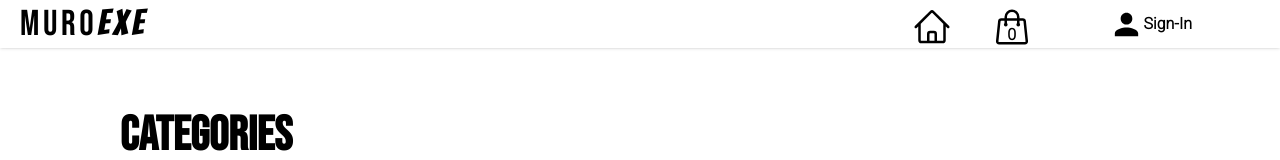
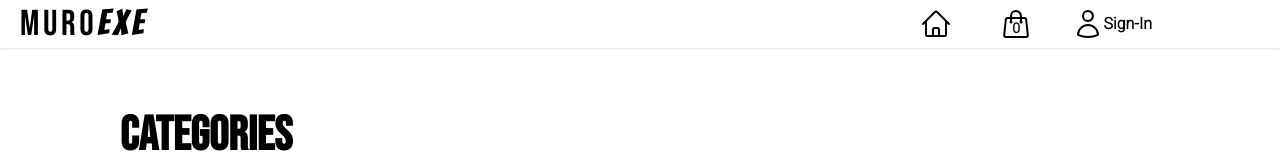
Before and after one commit to md-anas-sabah/e-commerce-user-interface, a React (Vite) app: page / in a window 1280 px wide. Shown: the top 160 px of the page. Built offline with nearby package versions, Linux system fonts and the light colour scheme; no server answers.

Commit message:
minor ui chang

```diff
--- a/src/components/Header.jsx
+++ b/src/components/Header.jsx
@@ -4,7 +4,11 @@ import LogoutIcon from "@mui/icons-material/Logout";
 import { useDispatch, useSelector } from "react-redux";
 import { toggle } from "../redux/toggleCartSlice";
 import { useUserAuth } from "../context/UserAuthContext";
-import { HomeIcon, ShoppingBagIcon } from "@heroicons/react/24/outline";
+import {
+  HomeIcon,
+  ShoppingBagIcon,
+  UserIcon,
+} from "@heroicons/react/24/outline";
 
 const Header = () => {
   const dispatch = useDispatch();
@@ -40,16 +44,16 @@ const Header = () => {
       <div className="flex flex-row relative mr-20 ">
         <div className="absolute right-60">
           <Link to="/home">
-            <HomeIcon className="h-10 w-10" />
+            <HomeIcon className="h-8 w-8" />
           </Link>
         </div>
         <div className="flex flex-col items-center justify-center">
           {!user ? (
             <Link to="/login">
-              <p className="font-roboto font-bold ">
-                <PersonIcon fontSize="large" />
+              <button className="font-roboto font-bold flex items-center mr-10">
+                <UserIcon className="h-8 w-8" />
                 <span>Sign-In</span>
-              </p>
+              </button>
             </Link>
           ) : (
             <button onClick={handleLogOut}>
@@ -61,18 +65,18 @@ const Header = () => {
         <div className="flex right-40 absolute  ">
           <div className="flex relative ">
             <ShoppingBagIcon
-              className="cursor-pointer h-10 w-10"
+              className="cursor-pointer h-8 w-8"
               onClick={() => handleToggle()}
             />
-            <p className="font-bold font-roboto absolute top-4 right-4">
+            <p className="font-bold font-roboto text-sm absolute top-[0.6rem] right-3 select-none">
               {cartItem.length}
             </p>
           </div>
 
           {isOpenCart && (
-            <div className="absolute px-10 top-10 right-4 w-96 bg-white border border-black h-96 mt-1 flex flex-col">
+            <div className="absolute px-10 top-10 right-4 w-96 bg-white h-96 mt-1 flex flex-col shadow-2xl rounded-lg">
               {cartItem.length === 0 ? (
-                <div className="flex flex-col justify-center text-center">
+                <div className="flex flex-col justify-center text-center ">
                   <img
                     src="https://encrypted-tbn0.gstatic.com/images?q=tbn:ANd9GcSYjhcG-tcVCpdyHukFOGZLaInyXFejYzMENQ&usqp=CAU"
                     alt="empty-logo"
```
